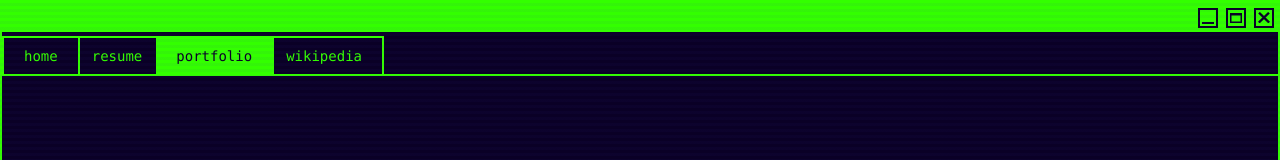
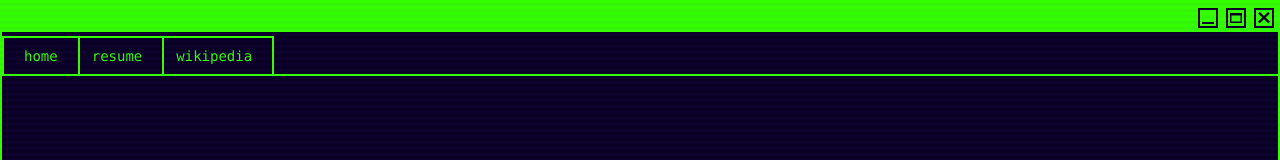
Before and after one commit to npek/im-nat, a Next.js app: page /portfolio in a window 1280 px wide. Shown: the top 160 px of the page. Built offline with nearby package versions, Linux system fonts and the light colour scheme.

Commit message:
hide portfolio for now

```diff
--- a/src/app/components/Window.tsx
+++ b/src/app/components/Window.tsx
@@ -26,11 +26,11 @@ export const Window = ({ children }: WindowProps) => {
             page="/resume"
             isSelected={currentPage == "resume"}
           />
-          <Tab
+          {/* <Tab
             type={"portfolio"}
             page="/portfolio"
             isSelected={currentPage == "portfolio"}
-          />
+          /> */}
           {/* <Tab
             type={"playground"}
             page="/playground"
```
